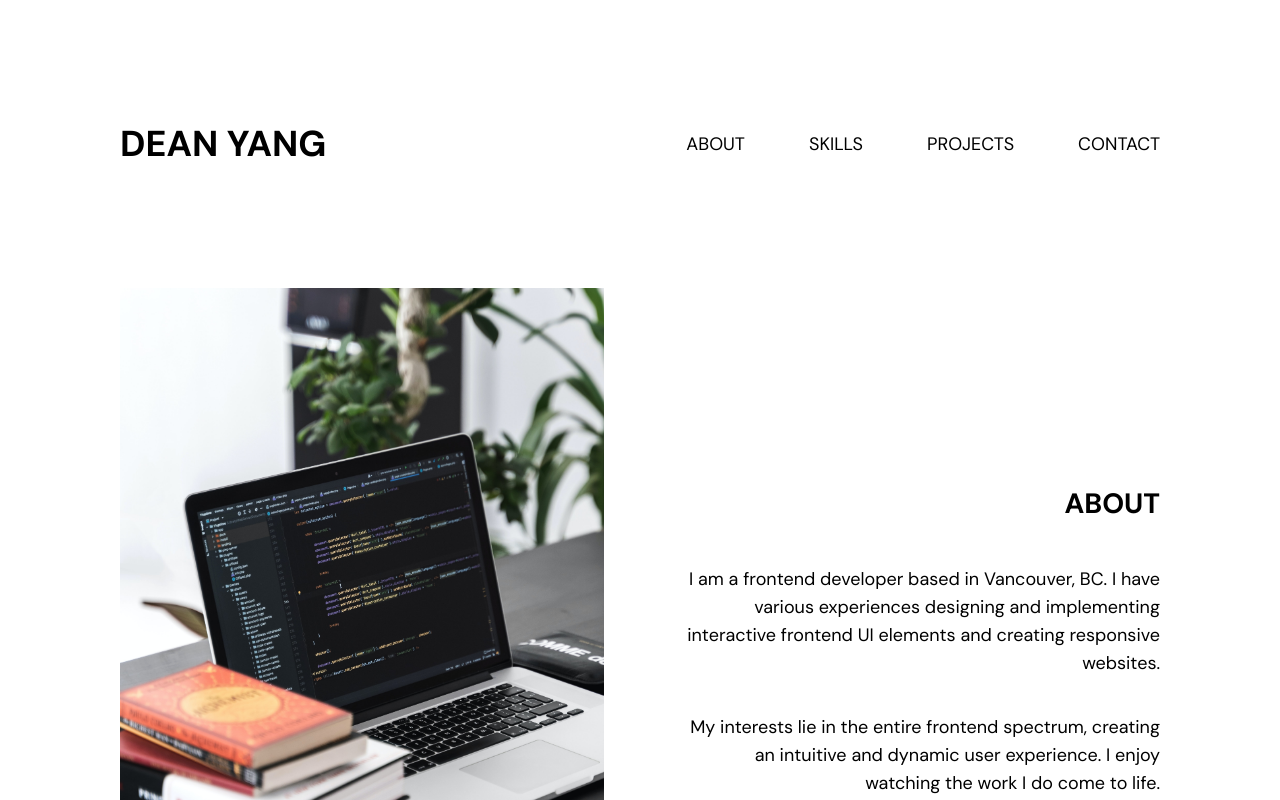
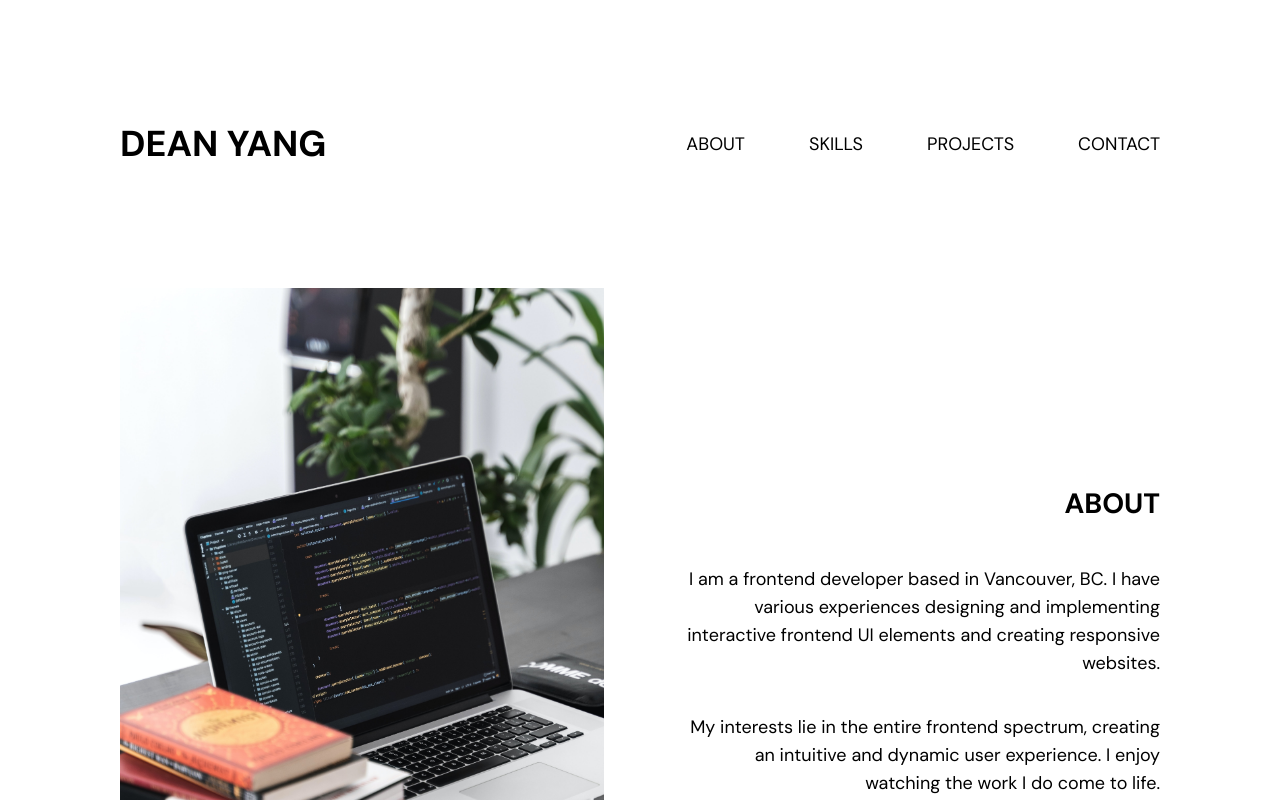
Before and after one commit to nekopudding/portfolio, a React (Create React App) app: page / in a window 1280 px wide. Shown: the top 800 px of the page. Built offline with nearby package versions, Linux system fonts and the light colour scheme.

Commit message:
fix: fix parallax snapping issue

```diff
--- a/src/sections/About.js
+++ b/src/sections/About.js
@@ -15,8 +15,9 @@ function About() {
     addClass(button, styles.inView,900);
   }
   const parallaxImg = () => {
-    const img = document.getElementsByClassName(styles.img)[0];
-    translateYByDistFromViewportTop(img,0.4);
+    const imgContainer = document.getElementsByClassName(styles.imgContainer)[0];
+    const img = imgContainer.children[0];
+    translateYByDistFromViewportTop(imgContainer,img,0.4);
   }
   useEffect(()=> {
     animate();
--- a/src/utils/scrollEffects.js
+++ b/src/utils/scrollEffects.js
@@ -13,9 +13,9 @@ export const elementIsInView = (elem, offsetY = 0) => {
   }
 }
 
-export const translateYByDistFromViewportTop = (elem,multiplier = 0) => {
-  const elemTop = elem.getBoundingClientRect().top;
-  elem.style.transform = `translateY(${-multiplier * elemTop}px)`;
+export const translateYByDistFromViewportTop = (container, elem,multiplier = 0) => {
+  const containerTop = container.getBoundingClientRect().top;
+  elem.style.transform = `translateY(${-multiplier * containerTop}px)`;
 }
 
 /**
```
